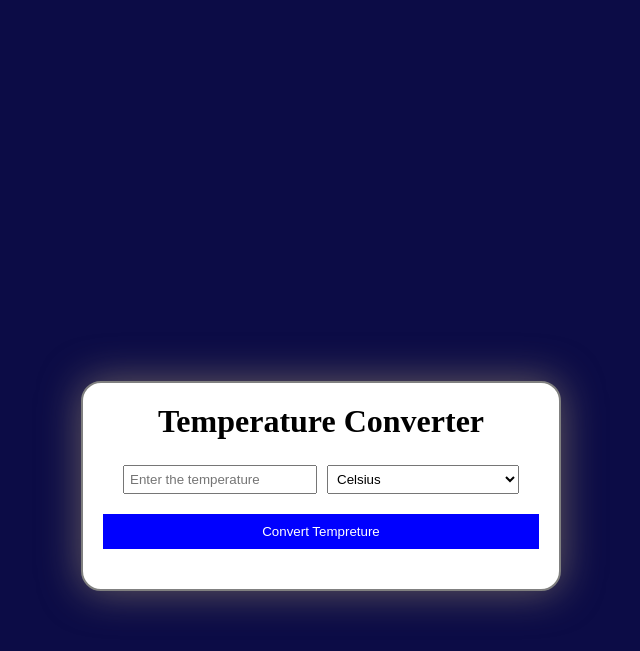
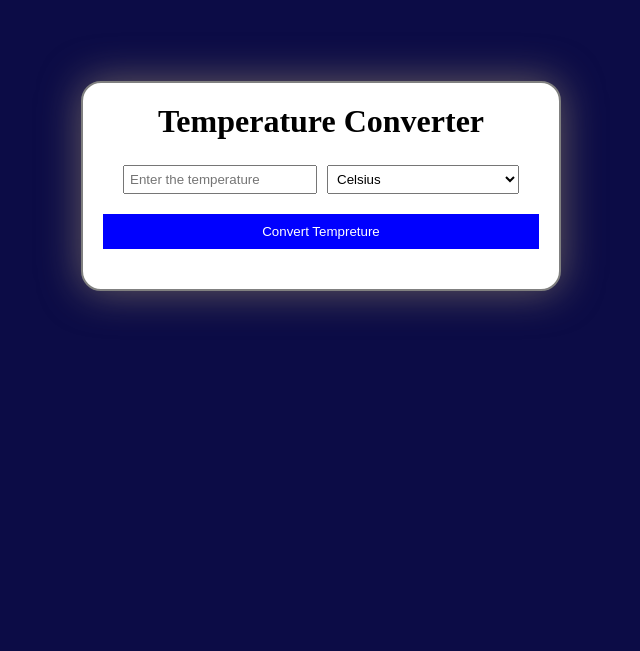
Before and after one commit to AratiPisal123/OIBSIB2, a plain HTML site: page index.html in a window 1280 px wide. Shown: the part 119-770 px from the top of the page, without its empty margins (319-959 px from the left). Drawn offline with Linux system fonts and the light colour scheme.

Commit message:
style.css

```diff
--- a/style.css
+++ b/style.css
@@ -11,7 +11,7 @@ body {
   .container {
    box-shadow: 0 0 40px rgb(104, 93, 95);
     padding: 20px;
-    margin:300px;
+    margin:0 300px;
     border: 2px solid grey;
     background-color:white;
     border-radius:20px;
```
